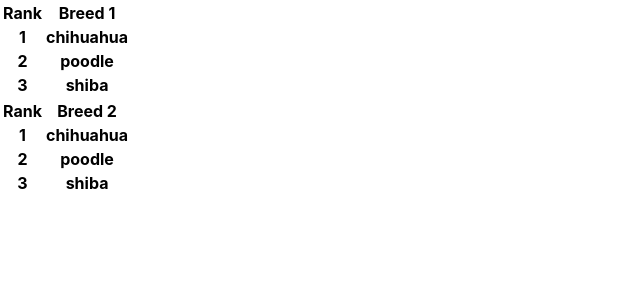
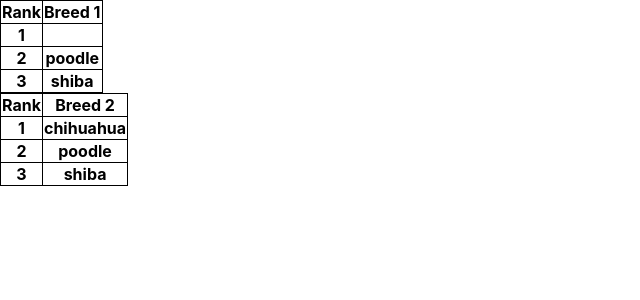
Before and after one commit to rosanna-z/Redux-animal-breed, a React (Create React App) app: page / in a window 1280 px wide. Shown: the top 300 px of the page, without its empty margins (0-640 px from the left). Built offline with nearby package versions, Linux system fonts and the light colour scheme; no server answers.

Commit message:
Add GET req and func to generate 10 random breeds

```diff
--- a/src/App.css
+++ b/src/App.css
@@ -1,38 +1,9 @@
 .App {
   text-align: center;
+  flex-direction: column;
 }
 
-.App-logo {
-  height: 40vmin;
-  pointer-events: none;
+table, th, td {
+  border: 1px solid black;
+  border-collapse: collapse;
 }
-
-@media (prefers-reduced-motion: no-preference) {
-  .App-logo {
-    animation: App-logo-spin infinite 20s linear;
-  }
-}
-
-.App-header {
-  background-color: #282c34;
-  min-height: 100vh;
-  display: flex;
-  flex-direction: column;
-  align-items: center;
-  justify-content: center;
-  font-size: calc(10px + 2vmin);
-  color: white;
-}
-
-.App-link {
-  color: #61dafb;
-}
-
-@keyframes App-logo-spin {
-  from {
-    transform: rotate(0deg);
-  }
-  to {
-    transform: rotate(360deg);
-  }
-}
--- a/src/App.jsx
+++ b/src/App.jsx
@@ -1,6 +1,30 @@
 import "./App.css";
+import axios from "axios";
+import { useEffect, useState } from "react";
 
 function App() {
+  const [breed, setBreeds] = useState({});
+
+  const getBreeds = () => {
+    return axios.get("https://dog.ceo/api/breeds/list/all")
+    .then((response) => setBreeds(response.data.message))
+  };
+
+  // generates a list of 10 random breeds *** fix: duplicates ****
+  const randomBreed = () => {
+    let arrayofBreeds = [];
+    while (arrayofBreeds.length < 10) {
+      let randomBreed = Object.keys(breed)[Math.floor(Math.random() * Object.keys(breed).length + 1)]
+      arrayofBreeds.push(randomBreed);
+      }
+      return arrayofBreeds;
+    }
+
+
+  useEffect(() => {
+    getBreeds();
+  },[])
+
   return (
     <div className="App">
       <table className="table_animal-breed">
@@ -12,8 +36,8 @@ function App() {
         </thead>
         <tbody>
           <tr>
-            <th>1</th>
-            <th>chihuahua</th>
+          <th>1</th>
+            <th>{randomBreed()}</th>
           </tr>
           <tr>
             <th>2</th>
```
Also changed, not shown: src/api/breeds.js (added).
